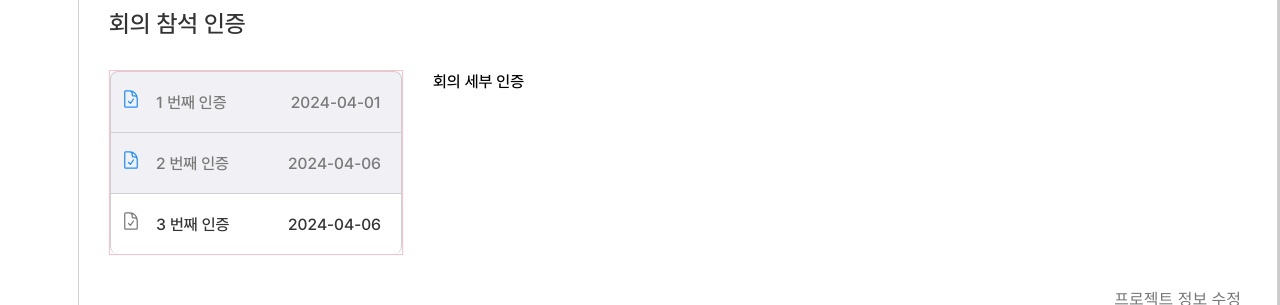
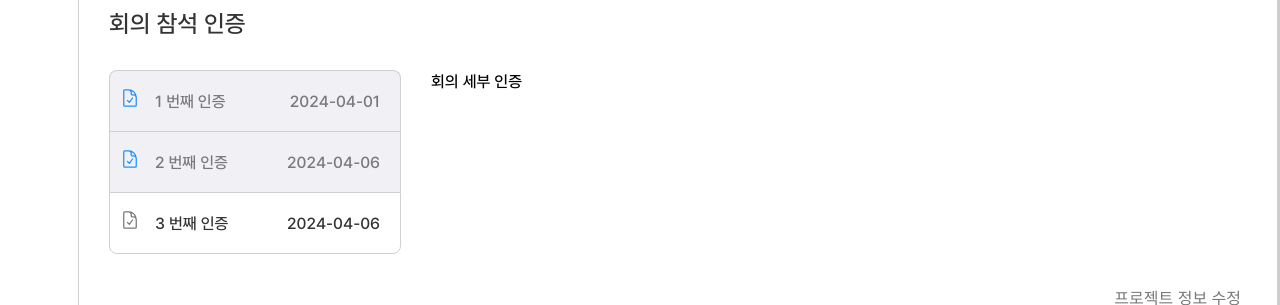
Before and after one commit to yezixx/SOLUX_LETS_IT_Frontend, a React (Vite) app: page /ManageProj in a window 1280 px wide. Shown: the part 397-702 px from the top of the page. Built offline with nearby package versions, Linux system fonts and the light colour scheme; the HTML template or start-up script is replaced by a standard one.

Commit message:
Design: border 수정

```diff
--- a/src/Screen/Teamboard/ManageProj/AttendanceList/AttendanceItem/AttendanceItem.module.css
+++ b/src/Screen/Teamboard/ManageProj/AttendanceList/AttendanceItem/AttendanceItem.module.css
@@ -46,7 +46,7 @@
 .attendanceItem__block--last {
   /*테두리*/
   border-radius: 0px 0px 8px 8px;
-  border-bottom: 1px;
+  border-bottom: 1px solid var(--line-color);
   /*배경 색*/
   background-color: white;
 }
--- a/src/Screen/Teamboard/ManageProj/AttendanceList/AttendanceList.module.css
+++ b/src/Screen/Teamboard/ManageProj/AttendanceList/AttendanceList.module.css
@@ -1,5 +1,5 @@
 .attendanceList {
-  border: 1px solid pink;
+  /*border: 1px solid pink;*/
 }
 
 .attendanceList__item {
```
